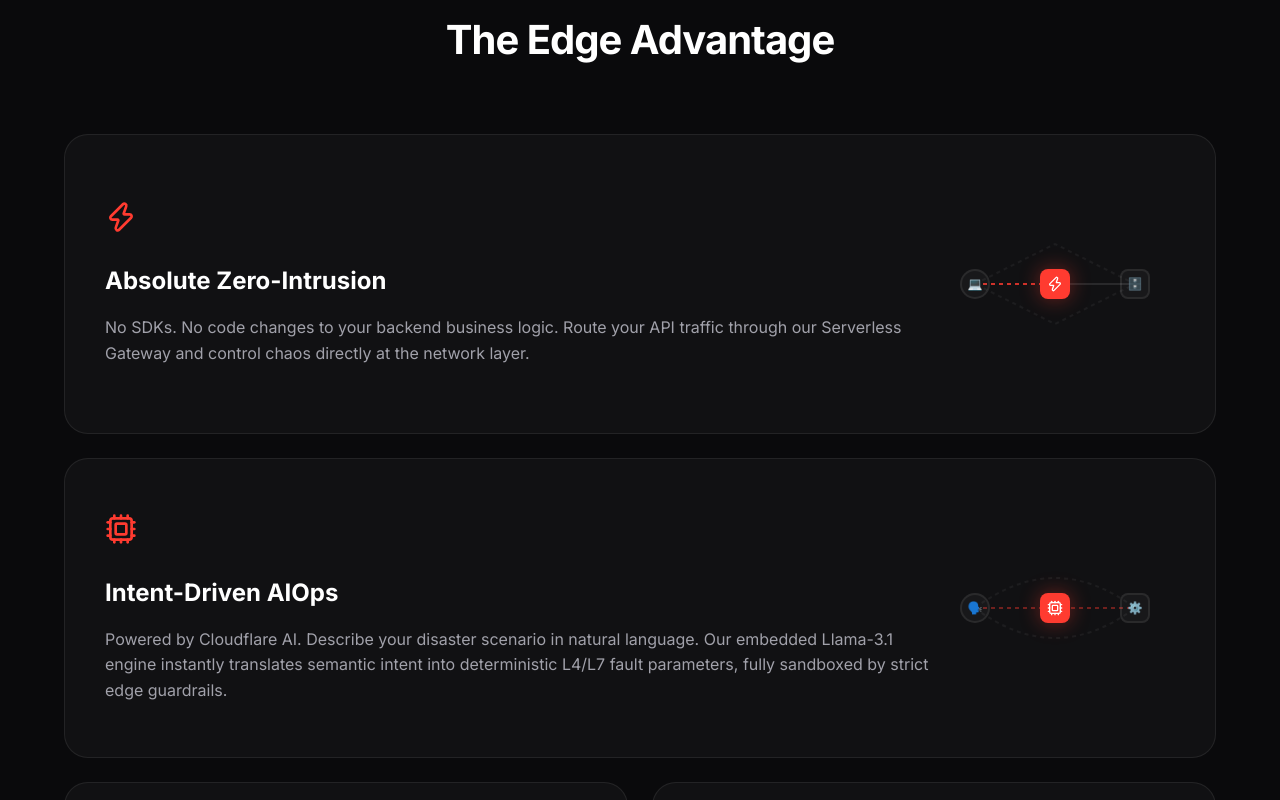
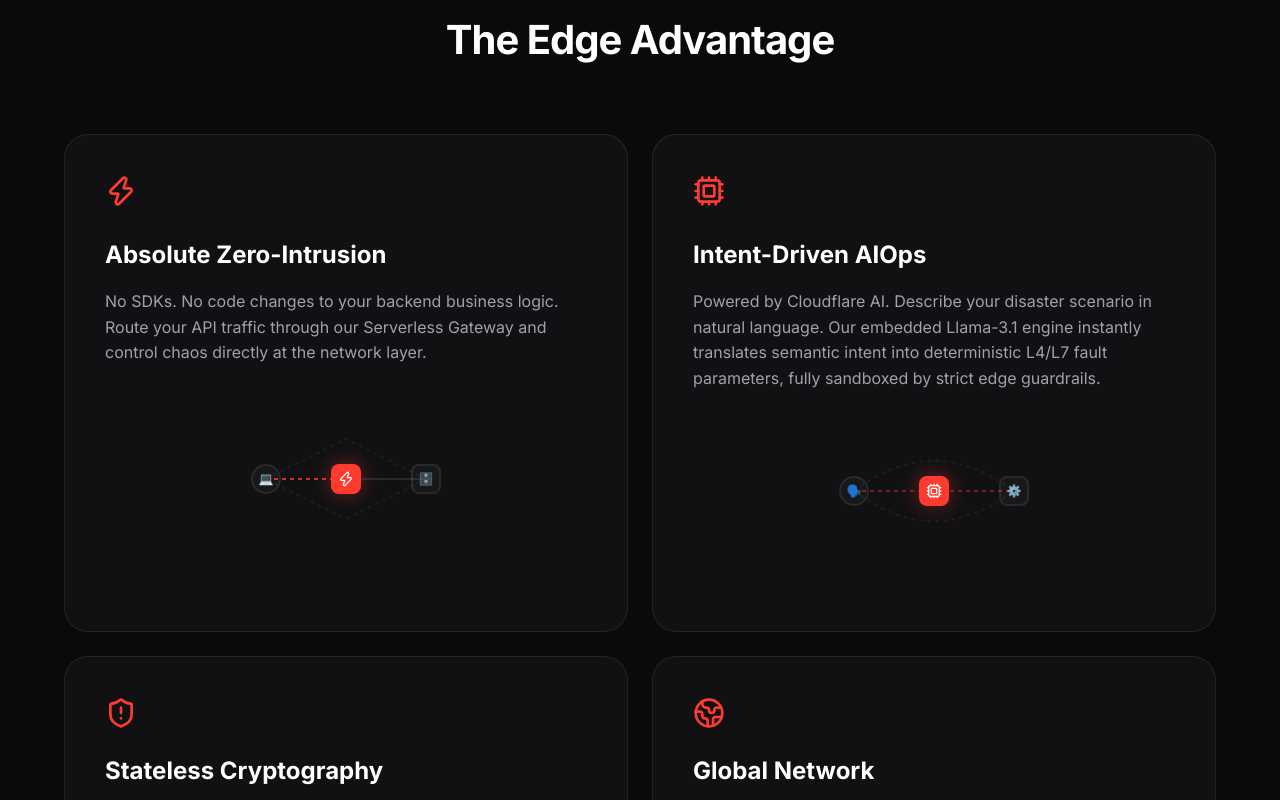
Before and after one commit to AndrewWangDev/panic_design, a Next.js app: page / in a window 1280 px wide. Shown: the part 860-1660 px from the top of the page. Built offline with nearby package versions, Linux system fonts and the light colour scheme; no server answers.

Commit message:
style(ui): convert The Edge Advantage section to a 2x2 bento grid

```diff
--- a/src/app/page.tsx
+++ b/src/app/page.tsx
@@ -233,8 +233,8 @@ function HomeContent() {
         </div>
 
         <div className={styles.bentoGrid}>
-          {/* Card 1: Zero-Intrusion (Large) */}
-          <div className={`${styles.bentoCard} ${styles.large}`}>
+          {/* Card 1: Zero-Intrusion */}
+          <div className={styles.bentoCard}>
             <div>
               <Zap size={32} className={styles.bentoIcon} />
               <h3 className={styles.bentoTitle}>Absolute Zero-Intrusion</h3>
@@ -257,8 +257,8 @@ function HomeContent() {
             </div>
           </div>
 
-          {/* Card 1.5: Intent-Driven AIOps (Large) */}
-          <div className={`${styles.bentoCard} ${styles.large}`}>
+          {/* Card 1.5: Intent-Driven AIOps */}
+          <div className={styles.bentoCard}>
             <div>
               <Cpu size={32} className={styles.bentoIcon} />
               <h3 className={styles.bentoTitle}>Intent-Driven AIOps</h3>
```
